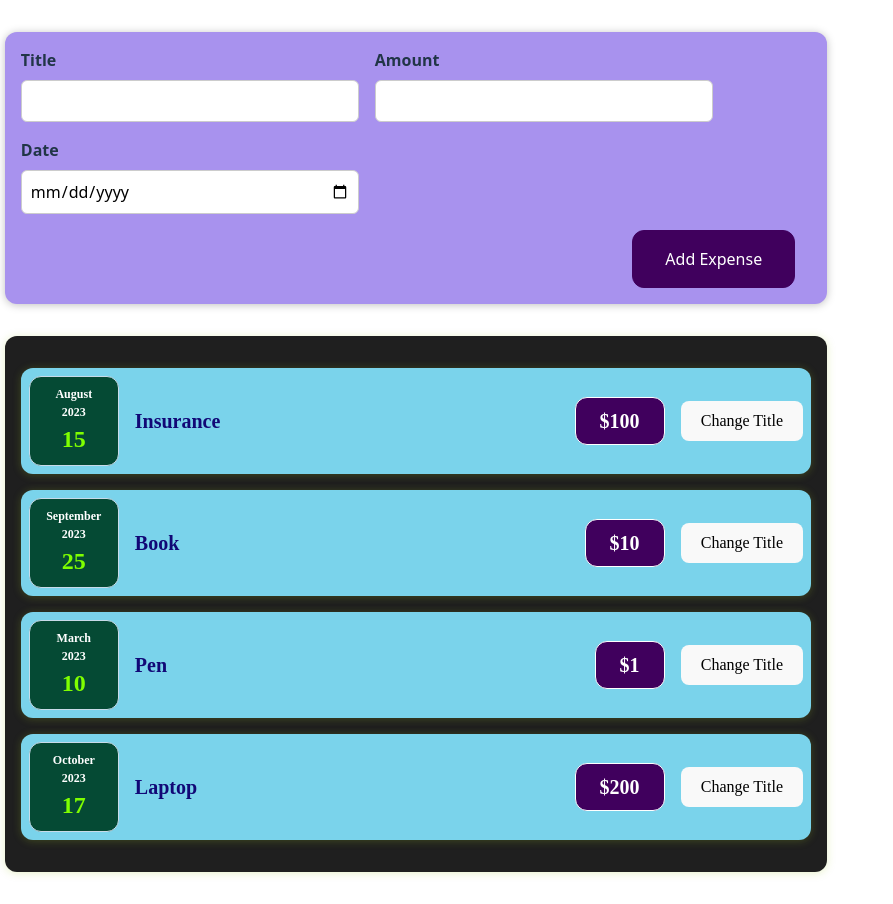
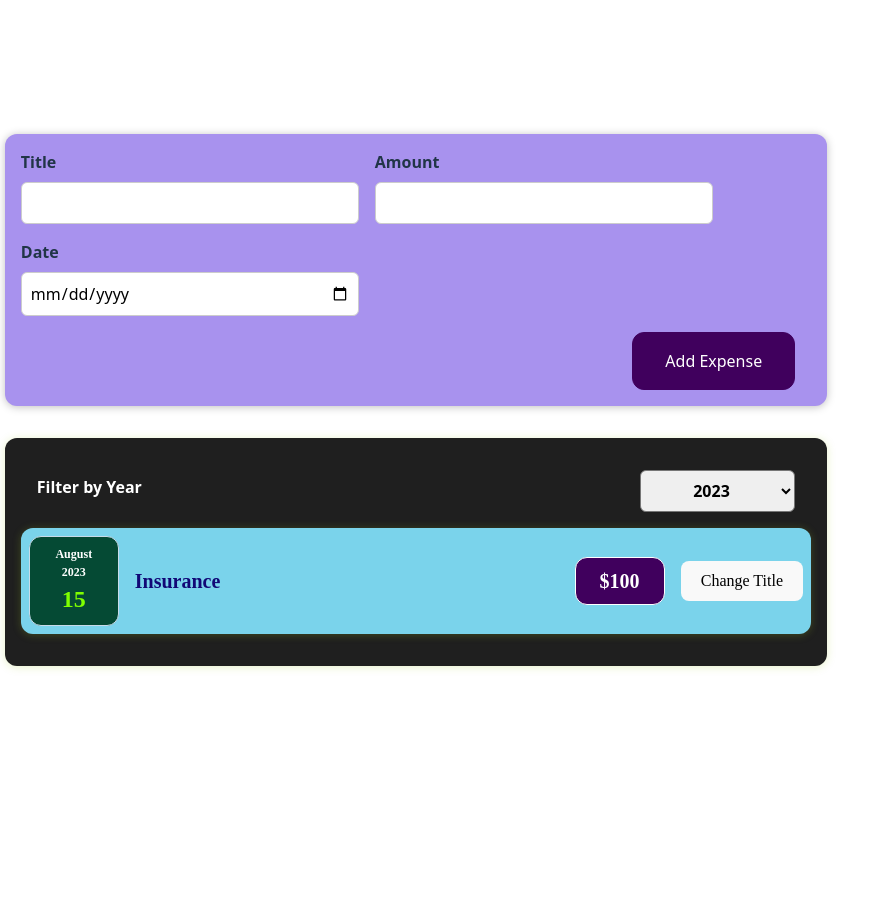
Before and after one commit to Saurabh-yadav07/React-project1, a React (Vite) app: page / in a window 1280 px wide. Shown: the whole page, without its empty margins (0-893 px from the left). After the commit the page ends 800 px from the top, so only its background shows below. Built offline with nearby package versions, Linux system fonts and the light colour scheme.

Commit message:
Controlled Components - added Expenses Filter

```diff
--- a/src/App.jsx
+++ b/src/App.jsx
@@ -1,27 +1,27 @@
-import React from "react";
-import { useState } from 'react';
+import React, { useState } from "react";
 import Expenses from "./custom-components/Expenses/Expenses";
 import NewExpense from "./custom-components/NewExpense/NewExpense";
 
+const DUMMY_EXPENSES = [
+  { id: 1, title: "Insurance", date: new Date(2023, 7, 15), price: 100 },
+  { id: 2, title: "Book", date: new Date(2024, 8, 25), price: 10 },
+  { id: 3, title: "Pen", date: new Date(2025, 2, 10), price: 1 },
+  { id: 4, title: "Laptop", date: new Date(2024, 9, 17), price: 200 },
+];
+
 const App = () => {
-  const expenses = [
-    { id: 1, title: "Insurance", date: new Date(2023, 7, 15), price: 100 },
-    { id: 2, title: "Book", date: new Date(2023, 8, 25), price: 10 },
-    { id: 3, title: "Pen", date: new Date(2023, 2, 10), price: 1 },
-    { id: 4, title: "Laptop", date: new Date(2023, 9, 17), price: 200 },
-  ];
-  const [updatedExpenses, setUpdatedExpenses] = useState(expenses);
+  const [expenses, setExpenses] = useState(DUMMY_EXPENSES);
 
   const addExpenseHandler = (expense) => {
-    setUpdatedExpenses((prevExpenses) => {
-      return ([expense, ...prevExpenses]);
+    setExpenses((prevExpenses) => {
+      return [expense, ...prevExpenses];
     });
   };
 
   return (
     <div>
       <NewExpense onAddExpense={addExpenseHandler} />
-      <Expenses expenses={updatedExpenses} />
+      <Expenses expenses={expenses} />
     </div>
   );
 };
--- a/src/custom-components/Expenses/Expenses.jsx
+++ b/src/custom-components/Expenses/Expenses.jsx
@@ -1,19 +1,34 @@
-import ExpenseItem from './ExpenseItem';
-import Card from '../UI/Card';
-import './Expenses.css'
-function Expenses(props) {
+import React, { useState } from "react";
+import ExpenseItem from "./ExpenseItem";
+import ExpensesFilter from "./ExpensesFilter";
+import "./Expenses.css";
+import Card from "../UI/Card";
+
+const Expenses = (props) => {
+  const [filteredYear, setFilteredYear] = useState("2023");
+
+  const changeFilterHandler = (selectedYear) => {
+    setFilteredYear(selectedYear);
+  };
+  const filteredExpenses = props.expenses.filter((expense)=>expense.date.getFullYear().toString()===filteredYear)
   return (
     <Card className="expenses">
-      {props.expenses.map((expense) => {
+      <ExpensesFilter
+        selected={filteredYear}
+        onChangeFilter={changeFilterHandler}
+      />
+      {filteredExpenses.map((expense) => {
         return (
           <ExpenseItem
-            id={expense.id}
+            key={expense.id}
             title={expense.title}
             date={expense.date}
-            price={expense.price}/>
-        )
+            price={expense.price}
+          />
+        );
       })}
     </Card>
-  )
-}
+  );
+};
+
 export default Expenses;
--- /dev/null
+++ b/src/custom-components/Expenses/ExpensesFilter.css
@@ -0,0 +1,24 @@
+.expenses-filter {
+  color: white;
+  padding: 0 1rem;
+}
+
+.expenses-filter__control {
+  display: flex;
+  width: 100%;
+  align-items: center;
+  justify-content: space-between;
+  margin: 1rem 0;
+}
+
+.expenses-filter label {
+  font-weight: bold;
+  margin-bottom: 0.5rem;
+}
+
+.expenses-filter select {
+  font: inherit;
+  padding: 0.5rem 3rem;
+  font-weight: bold;
+  border-radius: 6px;
+}
--- /dev/null
+++ b/src/custom-components/Expenses/ExpensesFilter.jsx
@@ -0,0 +1,27 @@
+import React from "react";
+import "./ExpensesFilter.css";
+
+const ExpensesFilter = (props) => {
+  const dropdownChangeHandler = (event) => {
+    props.onChangeFilter(event.target.value);
+  };
+
+  return (
+    <div className="expenses-filter">
+      <div className="expenses-filter__control">
+        <label htmlFor="year-dropdown">Filter by Year</label>
+        <select
+          value={props.selected}
+          onChange={dropdownChangeHandler}
+          id="year-dropdown"
+        >
+          <option value="2023">2023</option>
+          <option value="2024">2024</option>
+          <option value="2025">2025</option>
+        </select>
+      </div>
+    </div>
+  );
+};
+
+export default ExpensesFilter;
```
